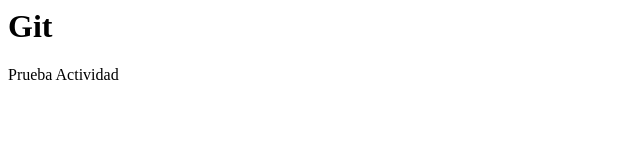
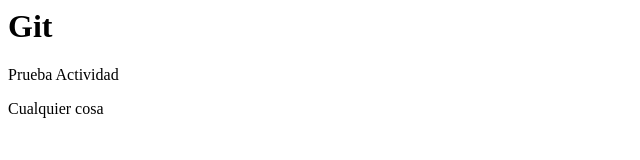
Before and after one commit to camiabrilvega/ClaseGit, a plain HTML site: page index.html in a window 1280 px wide. Shown: the whole page, without its empty margins (0-640 px from the left). Drawn offline with Linux system fonts and the light colour scheme.

Commit message:
Agrego p

```diff
--- a/index.html
+++ b/index.html
@@ -7,5 +7,6 @@
   <body>
     <h1>Git</h1>
     <p>Prueba Actividad</p>
+    <p>Cualquier cosa</p>
   </body>
 </html>
```
